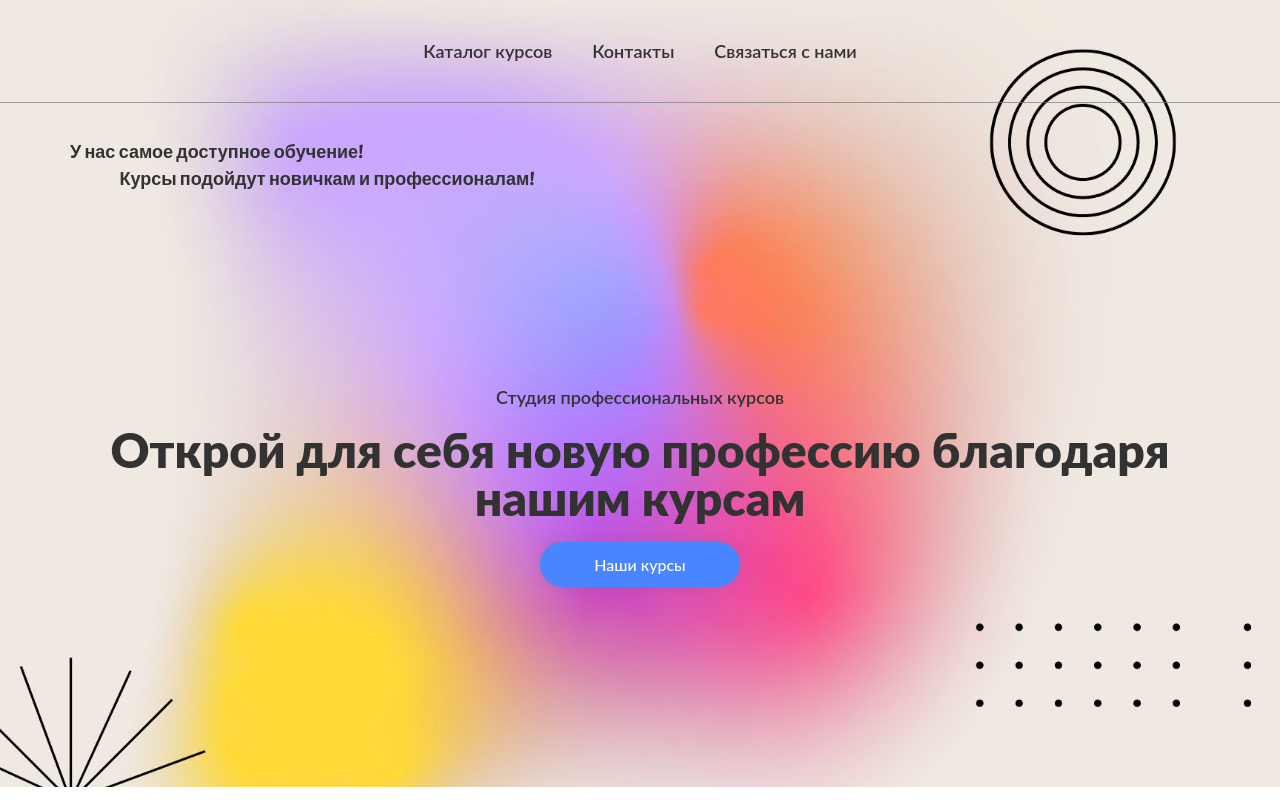
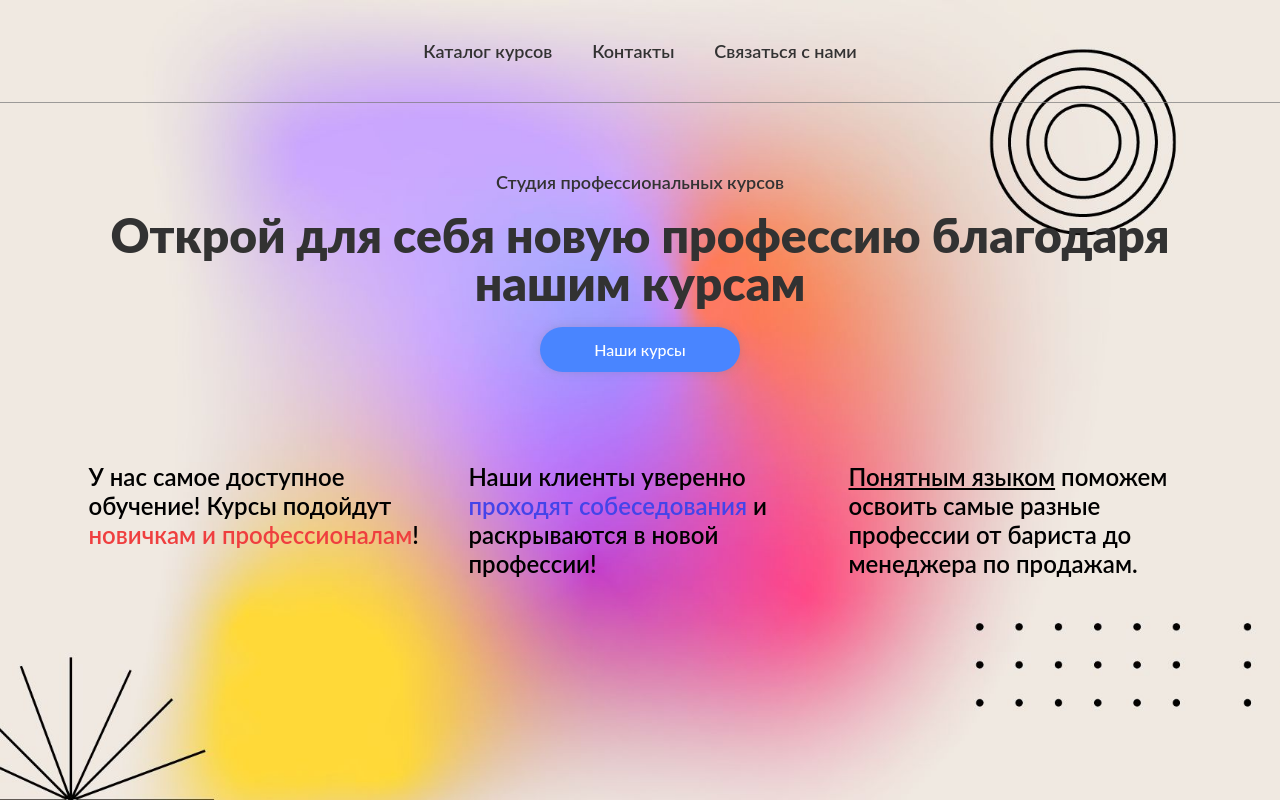
Before and after one commit to p1ugg/csite, a plain HTML site: page index.html in a window 1280 px wide. Drawn offline with nearby package versions, Linux system fonts and the light colour scheme; files whose address does not match are found by name; a web font is replaced by a local one.

Commit message:
header body upd

```diff
--- a/css/style.css
+++ b/css/style.css
@@ -96,7 +96,7 @@ html, body{
 /* ================================= header BODY ======================== */
 
 .header__body {
-  display: flex;
+  display: block;
   justify-content: center;
   align-items: center;
 
@@ -147,7 +147,7 @@ html, body{
   align-items: center;
   justify-content: center;
   max-width: 1110px;
-  margin: 100px auto 200px auto;
+  margin: 70px auto 90px auto;
 
 }
 
@@ -160,6 +160,7 @@ html, body{
 	line-height: 1;
 
 }
+
 .header__body-text:after {
 	display: block;
 	position: absolute;
@@ -186,6 +187,37 @@ html, body{
   /* line-height: 134.09%; */
 }
 
+.header__body-texts{
+  display: flex;
+  justify-content: space-around;
+  padding-bottom: 250px;
+}
+
+.header__body_block-text{
+  color: #000;
+  width: 226px;
+  flex-shrink: 0;
+  font-size: 24px;
+  font-style: normal;
+  font-weight: 600;
+  line-height: normal;
+}
+
+.header__body_block-text::first-letter {
+  font-size: 72px; /* 3 раза больше, чем 24px */
+  font-weight: bold; /* Опционально, чтобы выделить первую букву */
+}
+
+
+
+
+
+
+.header__body-block{
+  width: 343px;
+  text-align: start;
+}
+
 .header__btn-box {
   display: flex;
   align-items: center;
@@ -201,6 +233,19 @@ html, body{
 .header__btn-box:hover{
   transform: scale(1.05);
 }
+
+.colored-red {
+  color: rgb(239, 63, 63);
+}
+
+.colored-blue {
+  color: rgb(68, 68, 233);
+}
+
+.underlined-text {
+  text-decoration: underline;
+}
+
 
 
 .header__body-btn{
@@ -314,7 +359,6 @@ html, body{
   font-style: normal;
   font-weight: 600;
   line-height: normal;
-
 }
 
 .about__body-btn {
--- a/index.html
+++ b/index.html
@@ -40,11 +40,6 @@
         <hr class="line">
       </div>
       <div class="container">
-        <div class="header__body-elements">
-
-        <div class="header__text-upper">
-          <p class="typing__text"></p>
-        </div>
         <div class="header__body">
           <div class="header__body-main">
             <span class="header__body-text">Студия профессиональных курсов</span>
@@ -55,8 +50,25 @@
 
             </a>
           </div>
+          <div class="header__body-texts">
+            <div class="header__body-block">
+              <span class="header__body_block-text">
+                У нас самое доступное обучение! Курсы подойдут <span class="colored-red">новичкам и профессионалам</span>!
+              </span>
+            </div>
+            <div class="header__body-block">
+              <span class="header__body_block-text">
+                Наши клиенты уверенно <span class="colored-blue">проходят собеседования</span> и раскрываются в новой профессии!
+              </span>
+            </div>
+            <div class="header__body-block">
+              <span class="header__body_block-text">
+                <span class="underlined-text">Понятным языком</span> поможем освоить самые разные профессии от бариста до менеджера по продажам.
+              </span>
+            </div>
+          </div>
+
         </div>
-      </div>
       </div>
     </header>
   </div>
```
